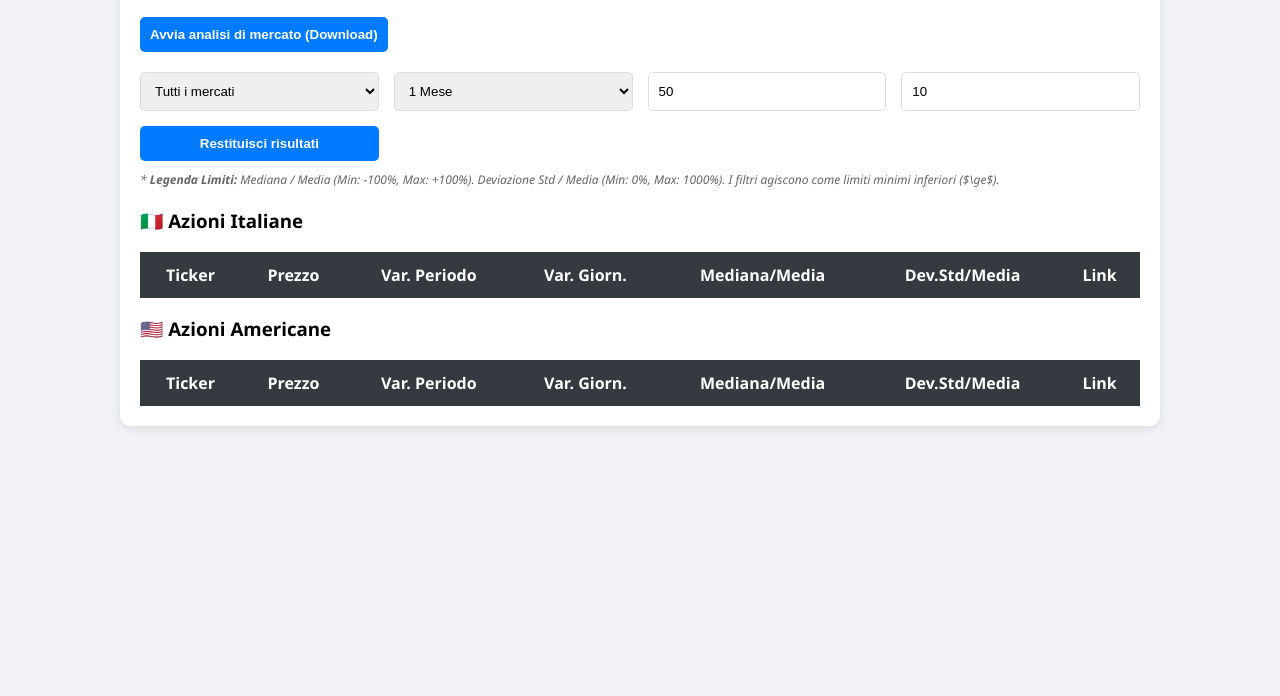
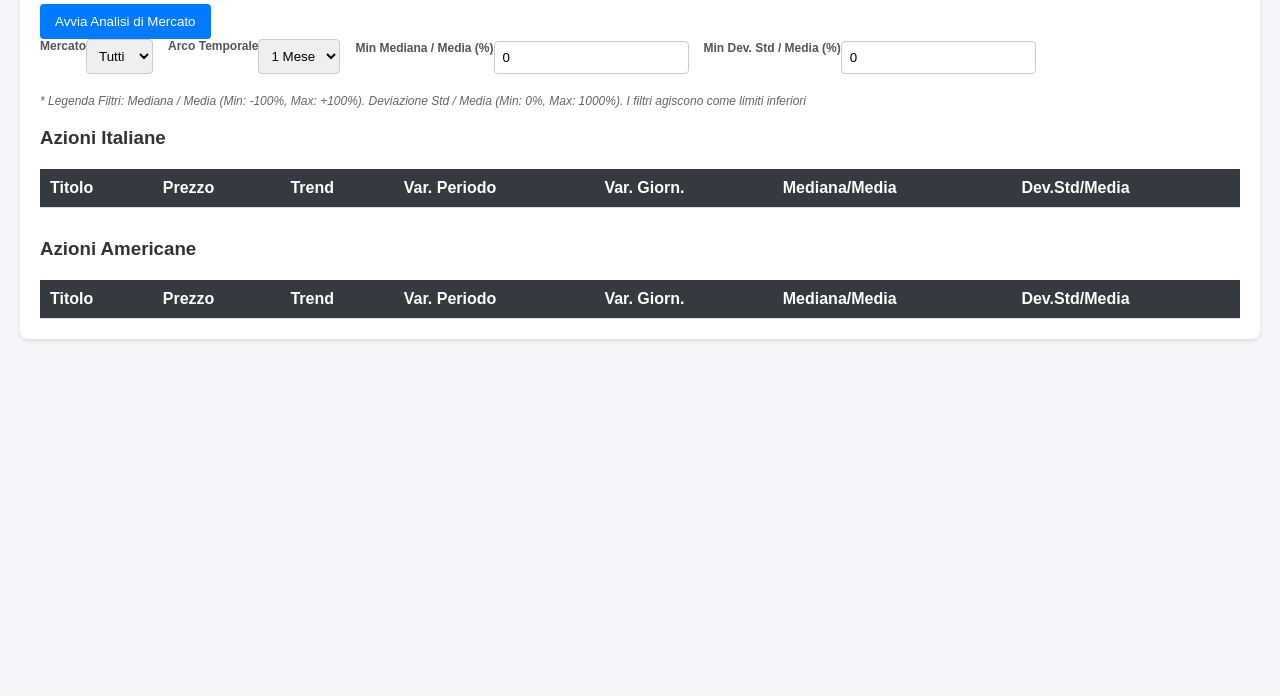
Before and after one commit to ingandall-pixel/ciak-azioni-backend, a website: page public/index.html in a window 1280 px wide. Shown: the part 104-800 px from the top of the page. Drawn offline with Linux system fonts and the light colour scheme.

Commit message:
Update index.html

```diff
--- a/public/index.html
+++ b/public/index.html
@@ -2,239 +2,129 @@
 <html lang="it">
 <head>
     <meta charset="UTF-8">
-    <title>CIAK! - AZIONI</title>
+    <meta name="viewport" content="width=device-width, initial-scale=1.0">
+    <title>Analisi di Mercato</title>
     <style>
-        body { font-family: 'Segoe UI', sans-serif; background: #f0f2f5; padding: 20px; }
-        .container { max-width: 1000px; margin: auto; background: white; padding: 20px; border-radius: 10px; box-shadow: 0 2px 10px rgba(0,0,0,0.1); }
-        h2 { border-left: 5px solid #007bff; padding-left: 10px; color: #333; }
-        .controls { display: grid; grid-template-columns: repeat(auto-fit, minmax(200px, 1fr)); gap: 15px; margin-bottom: 10px; }
-        select, input, button { padding: 10px; border: 1px solid #ddd; border-radius: 5px; }
-        button { background: #007bff; color: white; cursor: pointer; border: none; font-weight: bold; }
-        button:hover:not(:disabled) { background: #0056b3; }
-        button:disabled { background: #6c757d; cursor: not-allowed; opacity: 0.65; }
-        .legend { font-size: 12px; color: #666; margin-bottom: 20px; font-style: italic; }
-        table { width: 100%; border-collapse: collapse; margin-top: 10px; }
-        th { background: #343a40; color: white; padding: 12px; }
-        td { padding: 10px; border-bottom: 1px solid #ddd; text-align: center; }
-
-        /* Stili per le barre di avanzamento */
-        .progress-container {
-            display: none;
-            margin-top: 15px;
-            margin-bottom: 20px;
-            background: #f8f9fa;
-            padding: 12px;
-            border-radius: 6px;
-            border: 1px solid #e9ecef;
-        }
-        .progress-bar-bg {
-            width: 100%;
-            background-color: #e9ecef;
-            border-radius: 4px;
-            overflow: hidden;
-            height: 18px;
-            margin-top: 6px;
-        }
-        .progress-bar-fill {
-            width: 0%;
-            height: 100%;
-            background-color: #28a745;
-            transition: width 0.3s ease;
-        }
-        #progress-bar-results-fill {
-            background-color: #007bff;
-        }
+        body { font-family: Arial, sans-serif; margin: 20px; background-color: #f4f6f9; color: #333; }
+        .container { max-width: 1200px; margin: auto; background: #fff; padding: 20px; border-radius: 8px; box-shadow: 0 2px 4px rgba(0,0,0,0.1); }
+        .filters { display: flex; gap: 15px; margin-bottom: 20px; flex-wrap: wrap; align-items: flex-end; }
+        .filter-group { display: flex; flexDirection: column; }
+        .filter-group label { font-size: 12px; font-weight: bold; margin-bottom: 5px; color: #555; }
+        .filter-group select, .filter-group input { padding: 8px; border: 1px solid #ccc; border-radius: 4px; }
+        button { padding: 10px 15px; background-color: #007bff; color: white; border: none; border-radius: 4px; cursor: pointer; }
+        button:hover { background-color: #0056b3; }
+        table { width: 100%; border-collapse: collapse; margin-top: 20px; }
+        th, td { padding: 10px; text-align: left; border-bottom: 1px solid #ddd; }
+        th { background-color: #343a40; color: white; cursor: pointer; }
+        th.no-sort { cursor: default; }
+        .text-green { color: #28a745; font-weight: bold; }
+        .text-red { color: #dc3545; font-weight: bold; }
+        .text-gray { color: #6c757d; font-weight: bold; }
+        .legend { font-size: 12px; margin-top: 15px; color: #666; font-style: italic; }
+        a { text-decoration: none; color: #007bff; }
+        a:hover { text-decoration: underline; }
     </style>
 </head>
 <body>
 
 <div class="container">
-    <h2>CIAK! - AZIONI</h2>
+    <h2>Analisi di Mercato</h2>
 
-    <!-- Sezione Aggiornamento Dati e Barra di Avanzamento Analisi -->
-    <div style="margin-bottom: 20px;">
-        <button id="btn-analysis" onclick="avviaAggiornamento()">Avvia analisi di mercato (Download)</button>
+    <!-- Pulsante Avvia Analisi -->
+    <button id="btnAvvia">Avvia Analisi di Mercato</button>
 
-        <div id="progress-container-analysis" class="progress-container">
-            <p id="status-text-analysis" style="margin: 0; font-size: 13px; color: #333;">Preparazione analisi...</p>
-            <div class="progress-bar-bg">
-                <div id="progress-bar-analysis" class="progress-bar-fill"></div>
-            </div>
+    <!-- 4 Caselle di Filtro con Titoli -->
+    <div class="filters">
+        <div class="filter-group">
+            <label for="selectMercato">Mercato</label>
+            <select id="selectMercato">
+                <option value="tutti">Tutti</option>
+                <option value="italia">Italia</option>
+                <option value="usa">USA</option>
+            </select>
+        </div>
+
+        <div class="filter-group">
+            <label for="selectArco">Arco Temporale</label>
+            <select id="selectArco">
+                <!-- Il primo elemento in alto è di default -->
+                <option value="1m">1 Mese</option>
+                <option value="3m">3 Mesi</option>
+                <option value="6m">6 Mesi</option>
+                <option value="1y">1 Anno</option>
+                <option value="5y">5 Anni</option>
+            </select>
+        </div>
+
+        <div class="filter-group">
+            <label for="inputMediana">Min Mediana / Media (%)</label>
+            <input type="number" id="inputMediana" value="0" step="1">
+        </div>
+
+        <div class="filter-group">
+            <label for="inputDev">Min Dev. Std / Media (%)</label>
+            <input type="number" id="inputDev" value="0" step="1">
         </div>
     </div>
 
-    <div class="controls">
-        <select id="market"><option value="ALL">Tutti i mercati</option><option value="IT">Italia</option><option value="US">USA</option></select>
-        <select id="timeframe">
-            <option value="1w">1 Settimana</option><option value="1m" selected>1 Mese</option>
-            <option value="3m">3 Mesi</option><option value="6m">6 Mesi</option>
-            <option value="1y">1 Anno</option>
-        </select>
-        <input type="number" id="median" value="50" min="-100" max="100" placeholder="Min Mediana %">
-        <input type="number" id="std" value="10" min="0" max="1000" placeholder="Min Std %">
-        <button id="btn-results" onclick="caricaRisultati()">Restituisci risultati</button>
+    <!-- Legenda Filtri aggiornata -->
+    <div class="legend">
+        * Legenda Filtri: Mediana / Media (Min: -100%, Max: +100%). Deviazione Std / Media (Min: 0%, Max: 1000%). I filtri agiscono come limiti inferiori
     </div>
 
-    <!-- Barra di Avanzamento Risultati -->
-    <div id="progress-container-results" class="progress-container">
-        <p id="status-text-results" style="margin: 0; font-size: 13px; color: #333;">Elaborazione risultati...</p>
-        <div class="progress-bar-bg">
-            <div id="progress-bar-results-fill" class="progress-bar-fill"></div>
-        </div>
+    <!-- Tabelle Risultati -->
+    <div id="risultatiContainer">
+        <h3>Azioni Italiane</h3>
+        <table>
+            <thead>
+                <tr>
+                    <th onclick="sortTable(0, 'italia')">Titolo</th>
+                    <th onclick="sortTable(1, 'italia')">Prezzo</th>
+                    <th class="no-sort">Trend</th>
+                    <th onclick="sortTable(3, 'italia')">Var. Periodo</th>
+                    <th onclick="sortTable(4, 'italia')">Var. Giorn.</th>
+                    <th onclick="sortTable(5, 'italia')">Mediana/Media</th>
+                    <th onclick="sortTable(6, 'italia')">Dev.Std/Media</th>
+                </tr>
+            </thead>
+            <tbody id="tabellaItalia">
+                <!-- Righe dinamiche -->
+            </tbody>
+        </table>
+
+        <h3 style="margin-top: 30px;">Azioni Americane</h3>
+        <table>
+            <thead>
+                <tr>
+                    <th onclick="sortTable(0, 'usa')">Titolo</th>
+                    <th onclick="sortTable(1, 'usa')">Prezzo</th>
+                    <th class="no-sort">Trend</th>
+                    <th onclick="sortTable(3, 'usa')">Var. Periodo</th>
+                    <th onclick="sortTable(4, 'usa')">Var. Giorn.</th>
+                    <th onclick="sortTable(5, 'usa')">Mediana/Media</th>
+                    <th onclick="sortTable(6, 'usa')">Dev.Std/Media</th>
+                </tr>
+            </thead>
+            <tbody id="tabellaUsa">
+                <!-- Righe dinamiche -->
+            </tbody>
+        </table>
     </div>
-
-    <div class="legend">
-        * <strong>Legenda Limiti:</strong>
-        Mediana / Media (Min: -100%, Max: +100%).
-        Deviazione Std / Media (Min: 0%, Max: 1000%).
-        I filtri agiscono come limiti minimi inferiori ($\ge$).
-    </div>
-
-    <h3>🇮🇹 Azioni Italiane</h3>
-    <table id="table-it">
-        <thead><tr><th>Ticker</th><th>Prezzo</th><th>Var. Periodo</th><th>Var. Giorn.</th><th>Mediana/Media</th><th>Dev.Std/Media</th><th>Link</th></tr></thead>
-        <tbody id="body-it"></tbody>
-    </table>
-
-    <h3>🇺🇸 Azioni Americane</h3>
-    <table id="table-us">
-        <thead><tr><th>Ticker</th><th>Prezzo</th><th>Var. Periodo</th><th>Var. Giorn.</th><th>Mediana/Media</th><th>Dev.Std/Media</th><th>Link</th></tr></thead>
-        <tbody id="body-us"></tbody>
-    </table>
 </div>
 
 <script>
-function pollProgress(containerId, barId, textId, onComplete) {
-    const container = document.getElementById(containerId);
-    const bar = document.getElementById(barId);
-    const text = document.getElementById(textId);
+    // Imposta valori di default all'apertura della pagina
+    window.addEventListener('DOMContentLoaded', () => {
+        document.getElementById('selectArco').selectedIndex = 0; // Primo elemento in alto
+        document.getElementById('inputMediana').value = "0";     // 0% di default
+        document.getElementById('inputDev').value = "0";         // 0% di default
+    });
 
-    container.style.display = "block";
+    function sortTable(n, mercato) {
+        // Funzione di ordinamento colonne (escluso Trend)
+        console.log("Ordinamento colonna " + n + " per il mercato " + mercato);
+    }
+</script>
 
-    const interval = setInterval(() => {
-        fetch('/progress.json?' + new Date().getTime())
-            .then(response => response.json())
-            .then(data => {
-                const percent = data.percent || 0;
-                bar.style.width = percent + "%";
-                text.innerText = data.status || `Progresso: ${percent}%`;
-
-                if (percent >= 100) {
-                    clearInterval(interval);
-                    if (onComplete) onComplete(data);
-                }
-            })
-            .catch(err => {
-                console.error("Lettura progresso in corso...", err);
-            });
-    }, 1000);
-}
-
-function avviaAggiornamento() {
-    const btn = document.getElementById('btn-analysis');
-    btn.disabled = true;
-
-    document.getElementById('progress-container-results').style.display = 'none';
-
-    fetch('/run-update', { method: 'POST' })
-        .then(response => {
-            if (response.ok) {
-                pollProgress(
-                    'progress-container-analysis',
-                    'progress-bar-analysis',
-                    'status-text-analysis',
-                    (finalData) => {
-                        alert(
-                            "Analisi di mercato completata!\n\n" +
-                            "• Azioni Italiane popolate: " + (finalData.it_count || 0) + "\n" +
-                            "  Media anni di popolamento: " + (finalData.it_avg_years !== undefined ? finalData.it_avg_years.toFixed(1) : "0.0") + " anni\n\n" +
-                            "• Azioni Americane popolate: " + (finalData.us_count || 0) + "\n" +
-                            "  Media anni di popolamento: " + (finalData.us_avg_years !== undefined ? finalData.us_avg_years.toFixed(1) : "0.0") + " anni"
-                        );
-                        btn.disabled = false;
-                    }
-                );
-            } else {
-                throw new Error("Errore server");
-            }
-        })
-        .catch(err => {
-            alert("Errore durante l'avvio dell'aggiornamento.");
-            btn.disabled = false;
-            document.getElementById('progress-container-analysis').style.display = 'none';
-        });
-}
-
-function caricaRisultati() {
-    const container = document.getElementById('progress-container-results');
-    const bar = document.getElementById('progress-bar-results-fill');
-    const text = document.getElementById('status-text-results');
-
-    document.getElementById('progress-container-analysis').style.display = 'none';
-
-    container.style.display = 'block';
-    bar.style.width = '0%';
-    text.innerText = "Elaborazione risultati in corso...";
-
-    const params = {
-        market: document.getElementById('market').value,
-        timeframe: document.getElementById('timeframe').value,
-        median: document.getElementById('median').value,
-        std: document.getElementById('std').value
-    };
-
-    let progress = 0;
-    const fakeInterval = setInterval(() => {
-        progress += 25;
-        bar.style.width = progress + "%";
-        text.innerText = `Elaborazione risultati... ${progress}%`;
-
-        if (progress >= 100) {
-            clearInterval(fakeInterval);
-
-            fetch('/api/get-results', {
-                method: 'POST',
-                headers: { 'Content-Type': 'application/json' },
-                body: JSON.stringify(params)
-            })
-            .then(res => res.json())
-            .then(data => {
-                container.style.display = 'none';
-                const bodyIt = document.getElementById('body-it');
-                const bodyUs = document.getElementById('body-us');
-                bodyIt.innerHTML = ''; bodyUs.innerHTML = '';
-
-                if (!data || data.length === 0) {
-                    bodyIt.innerHTML = `<tr><td colspan="7">Nessun risultato trovato.</td></tr>`;
-                    bodyUs.innerHTML = `<tr><td colspan="7">Nessun risultato trovato.</td></tr>`;
-                    return;
-                }
-
-                data.forEach(item => {
-                    const row = `<tr>
-                        <td>${item.ticker}</td>
-                        <td>${item.price}</td>
-                        <td>${item.var_period}%</td>
-                        <td>${item.var_daily}%</td>
-                        <td>${item.med_mean_ratio}%</td>
-                        <td>${item.std_mean_ratio}%</td>
-                        <td><a href="https://it.investing.com/search/?q=${item.ticker.split('.')[0]}" target="_blank">Vai</a></td>
-                    </tr>`;
-
-                    if (item.ticker.endsWith('.MI') || item.ticker.endsWith('.AS')) {
-                        bodyIt.innerHTML += row;
-                    } else {
-                        bodyUs.innerHTML += row;
-                    }
-                });
-            })
-            .catch(err => {
-                container.style.display = 'none';
-                console.error(err);
-            });
-        }
-    }, 200);
-}
-</script>
 </body>
 </html>
```
